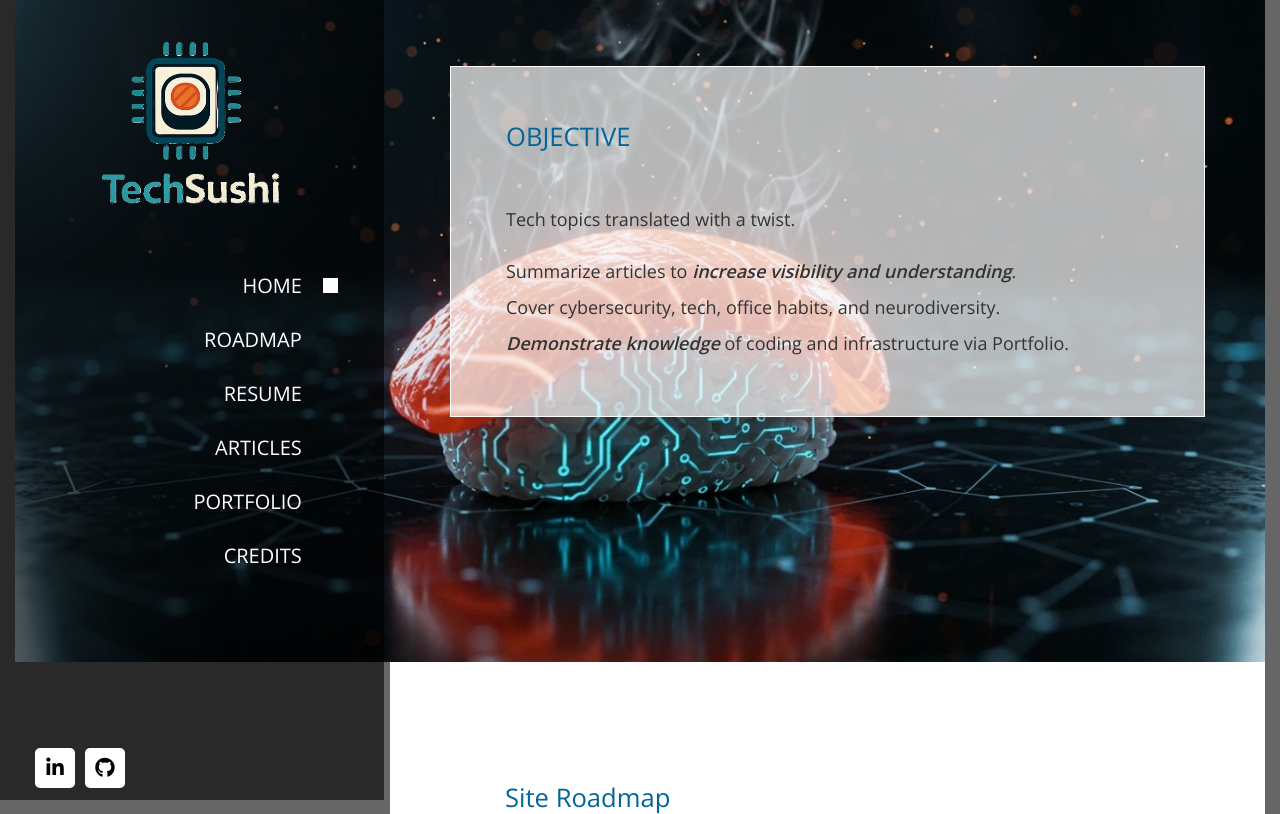
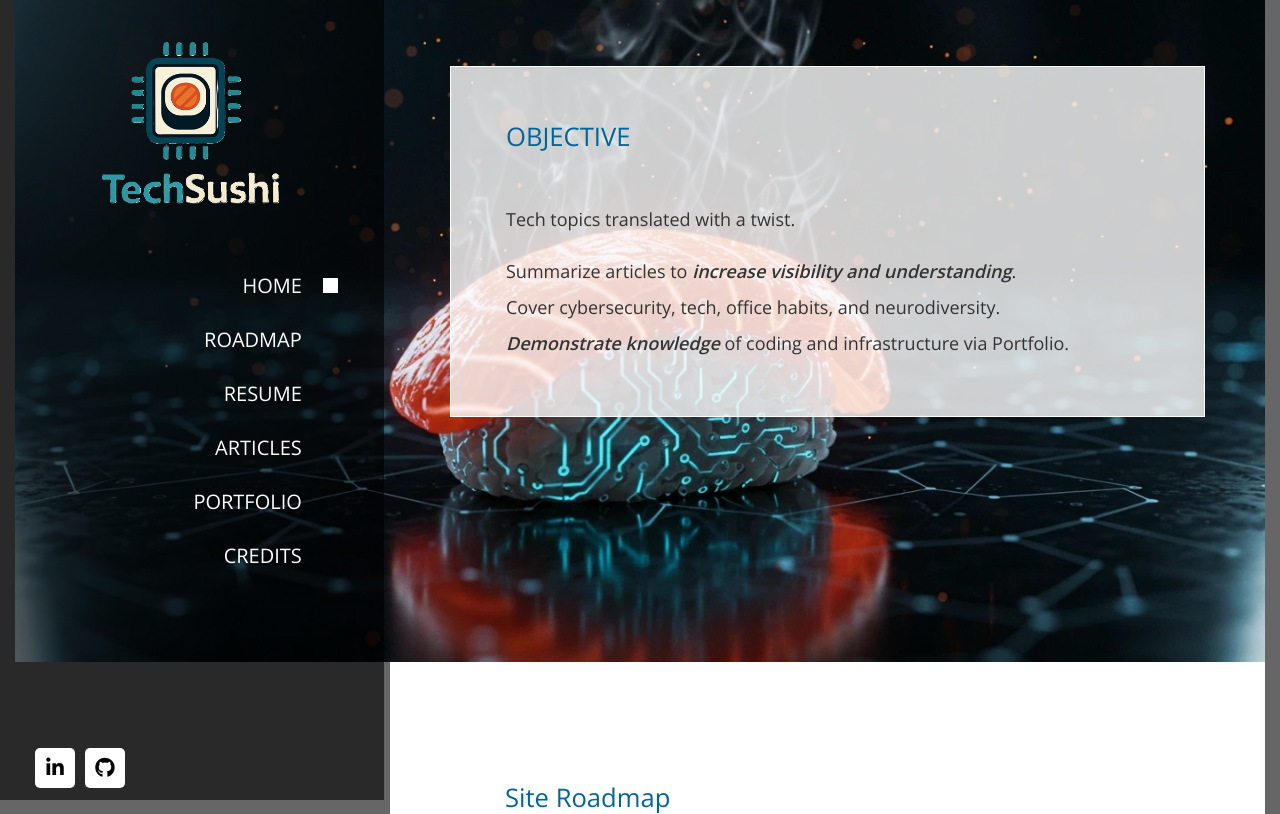
Before and after one commit to jdturbeau/repo-techsushi-portfolio-py, a Flask app: page /home in a window 1280 px wide. Shown: the top 814 px of the page. Run offline with Flask 3, Linux system fonts and the light colour scheme; some libraries are stand-ins or nearby versions.

Commit message:
Update templatemo-dream-pulse.css

```diff
--- a/static/css/templatemo-dream-pulse.css
+++ b/static/css/templatemo-dream-pulse.css
@@ -44,11 +44,12 @@ a {
   background-color: rgba(0, 0, 0, 0.6);
 }
 
+/* white box alpha - transparency or opaque (jdc) */
 .tm-bg-white-transparent {
-  background-color: rgba(255, 255, 255, 0.7);
+  background-color: rgba(255, 255, 255, 0.8);
   border: 1px solid white;
 }
-
+/* fixed width of white box (jdc) */
 .tm-intro {
   max-width: 800px;
   width: 100%;
@@ -66,6 +67,7 @@ a {
   background: transparent;
 }
 
+/* center location of white box (jdc) */
 .tm-section {
   display: flex;
   align-items: center;
```
